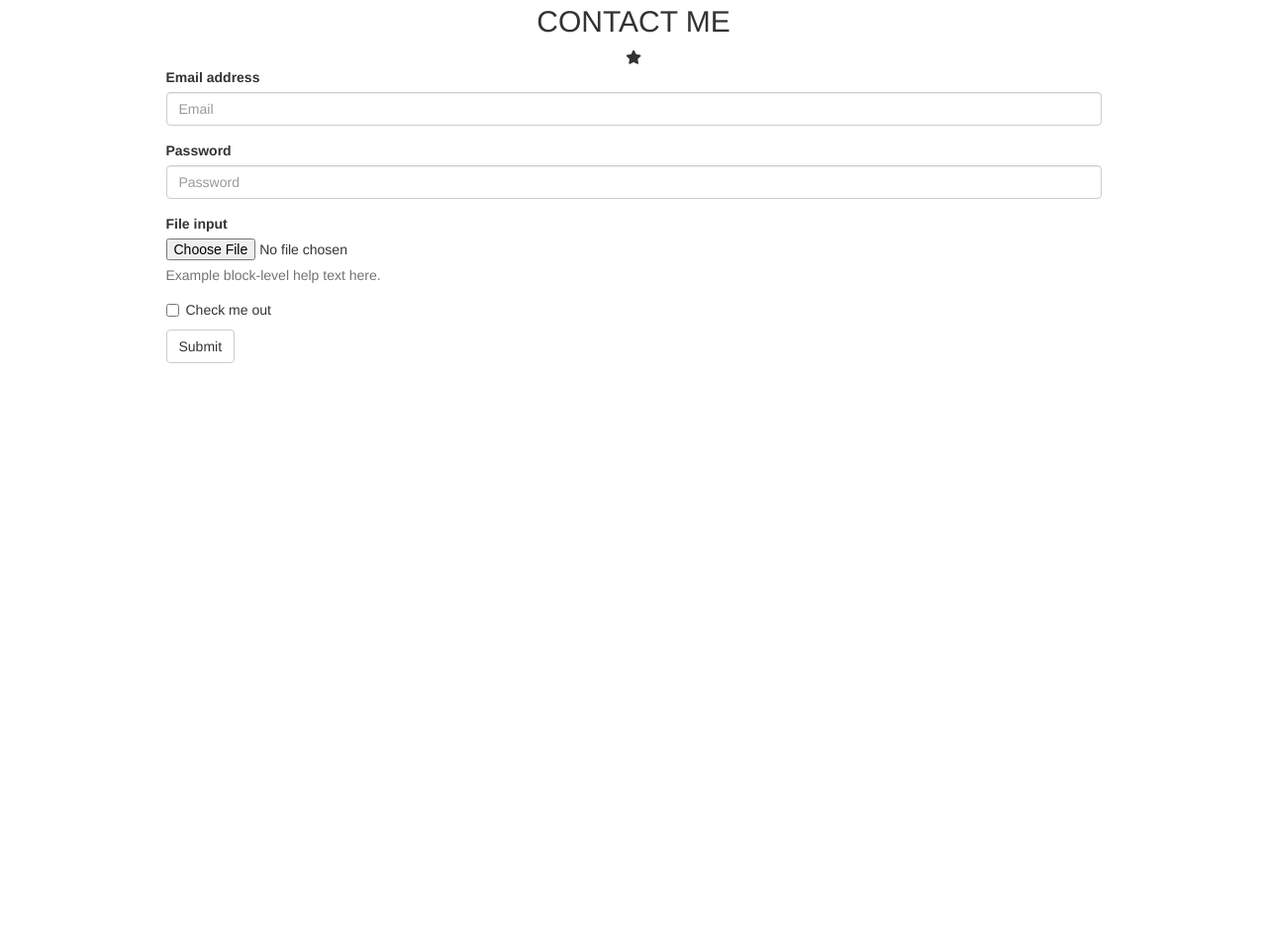
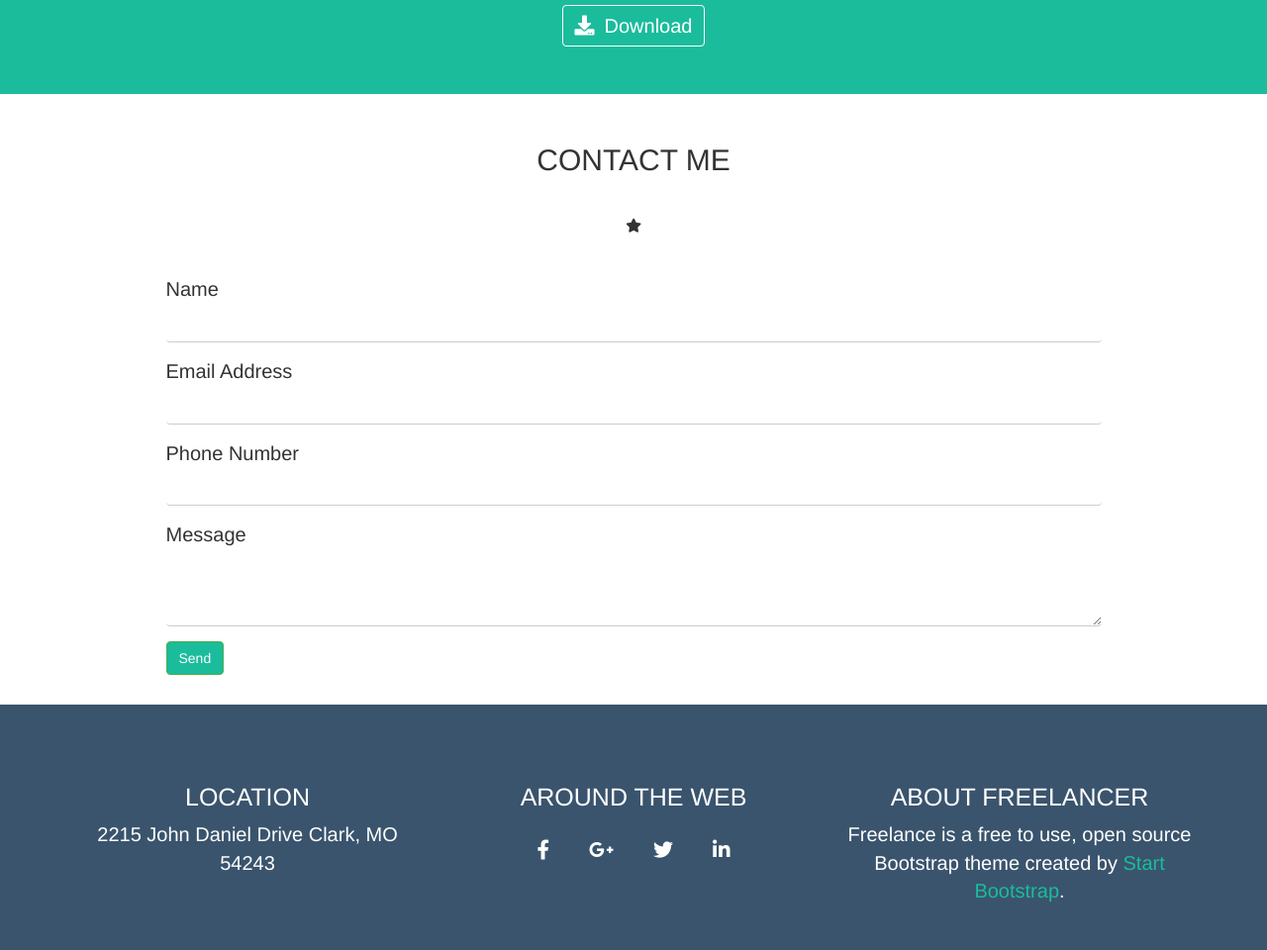
Before and after one commit to BenoitGaudieri/html-css-bootstrap-freelancer, a plain HTML site: page index.html in a window 1280 px wide. Shown: the part 1840-2800 px from the top of the page at 99% size. Before the commit the page ends 2325 px from the top, so only its background shows below. Drawn offline with nearby package versions, Linux system fonts and the light colour scheme.

Commit message:
feat. fixed footer

```diff
--- a/css/index.css
+++ b/css/index.css
@@ -25,6 +25,8 @@
 
 .star {
     position: relative;
+    margin-top: 40px;
+    margin-bottom: 40px;
 }
 
 .star::before {
@@ -50,6 +52,16 @@
     background-color: #fff;
     border-radius: 4px;
 }
+
+/* .black-star::before {
+    content: "";
+    display: inline-block;
+    width: 10%;
+    height: 4px;
+    vertical-align: middle;
+    background-color: #000000;
+    border-radius: 4px;
+} */
 
 /* TODO: Black Star */
 
@@ -148,9 +160,66 @@
 
 /* Contact */
 .contact {
-    height: 500px;
+    max-height: 100%;
 }
 
+.contact form {
+    margin-bottom: 30px;
+}
+
+.contact .form-control {
+    border-right: 0;
+    border-top: 0;
+    border-left: 0;
+    box-shadow: none;
+}
+
+.contact label {
+    font-weight: 400;
+    font-size: 20px;
+}
+
+.contact button {
+    margin-top: 15px;
+}
+
+.contact .btn-success {
+    background-color: #1abc9c;
+}
+
+/* Footer */
+footer {
+    color: #fff;
+}
+
+footer a {
+    color: #1abc9c;
+}
+
+.main-footer {
+    height: 250px;
+    background-color: #3a546d;
+    padding-top: 60px;
+    font-size: 20px;
+}
+
+.main-footer i {
+    padding: 20px;
+    border: #fff;
+    border-radius: 50%;
+}
+
+.main-footer h3 {
+    font-size: 25px;
+}
+
+.last-footer {
+    height: 100px;
+    background-color: #2c3e50;
+    padding-top: 50px;
+}
+
+/* Media queries */
 @media all and (max-width: 970px) {
     .about .jumbotron .text-about p {
         margin-right: 40px;
--- a/index.html
+++ b/index.html
@@ -138,29 +138,24 @@
                         <div class="star"><i class="fas fa-star"></i></div>
                         <div class="row align-left">
                             <div class="col-lg-12">
+
                                 <!-- Form -->
                                 <form>
                                     <div class="form-group">
-                                        <label for="exampleInputEmail1">Email address</label>
-                                        <input type="email" class="form-control" id="exampleInputEmail1"
-                                            placeholder="Email">
+                                        <label for="name">Name</label>
+                                        <input type="text" class="form-control" id="name">
                                     </div>
                                     <div class="form-group">
-                                        <label for="exampleInputPassword1">Password</label>
-                                        <input type="password" class="form-control" id="exampleInputPassword1"
-                                            placeholder="Password">
+                                        <label for="email">Email Address</label>
+                                        <input type="email" class="form-control" id="email">
                                     </div>
                                     <div class="form-group">
-                                        <label for="exampleInputFile">File input</label>
-                                        <input type="file" id="exampleInputFile">
-                                        <p class="help-block">Example block-level help text here.</p>
+                                        <label for="number">Phone Number</label>
+                                        <input type="text" class="form-control" id="number">
                                     </div>
-                                    <div class="checkbox">
-                                        <label>
-                                            <input type="checkbox"> Check me out
-                                        </label>
-                                    </div>
-                                    <button type="submit" class="btn btn-default">Submit</button>
+                                    <label for="message">Message</label>
+                                    <textarea class="form-control" id="message" rows="3"></textarea>
+                                    <button type="submit" class="btn btn-success align-left">Send</button>
                                 </form>
                             </div>
                         </div>
@@ -173,6 +168,38 @@
 
     <!-- Footer -->
     <footer>
+        <!-- first row -->
+        <div class="main-footer">
+            <div class="container">
+                <div class="row text-center">
+                    <div class="col-lg-4">
+                        <h3 class="text-upper">location</h3>
+                        <span>2215 John Daniel Drive Clark, MO 54243</span>
+                    </div>
+                    <div class="col-lg-4">
+                        <h3 class="text-upper">around the web</h3>
+                        <i class="fab fa-facebook-f"></i><i class="fab fa-google-plus-g"></i><i
+                            class="fab fa-twitter"></i><i class="fab fa-linkedin-in"></i>
+                    </div>
+                    <div class="col-lg-4">
+                        <h3 class="text-upper">about freelancer</h3>
+                        <p>Freelance is a free to use, open source Bootstrap theme created by <a href="#">Start
+                                Bootstrap</a>.</p>
+                    </div>
+                </div>
+            </div>
+        </div>
+        <!-- last row -->
+        <div class="last-footer">
+            <div class="container">
+                <div class="row text-center">
+                    <div class="col-lg-12">
+                        <span>Copyright &copy; Your Website 2019</span>
+                    </div>
+                </div>
+            </div>
+        </div>
+
 
     </footer>
 
```
